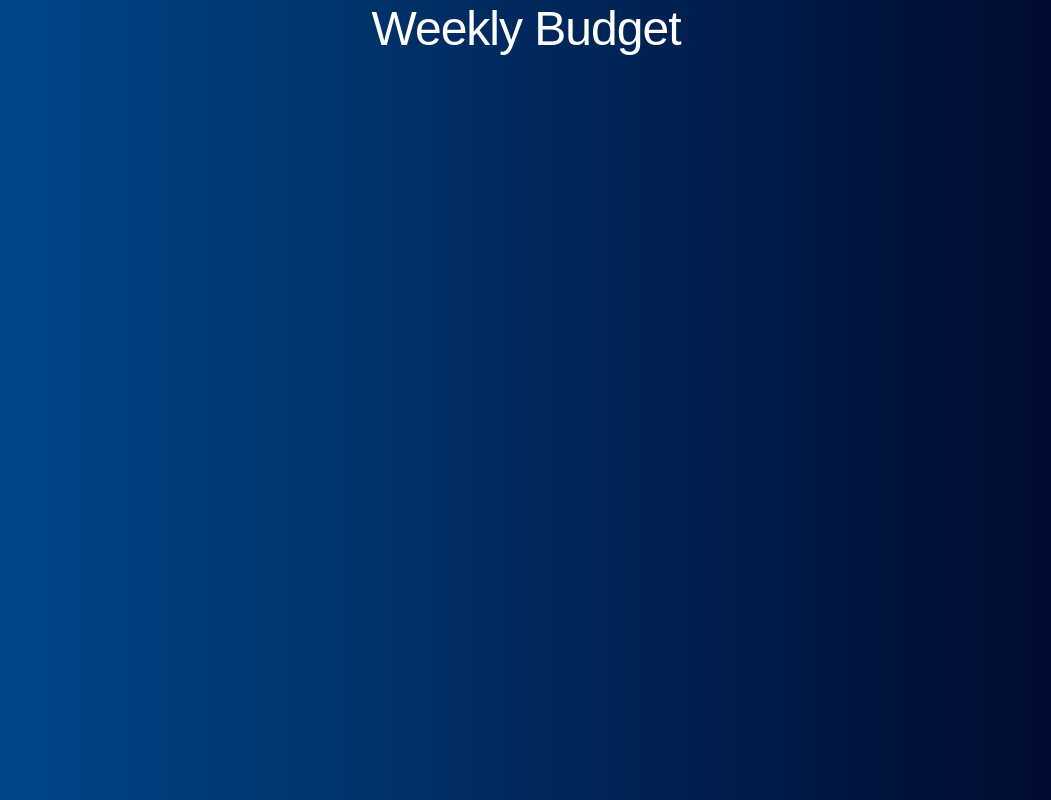
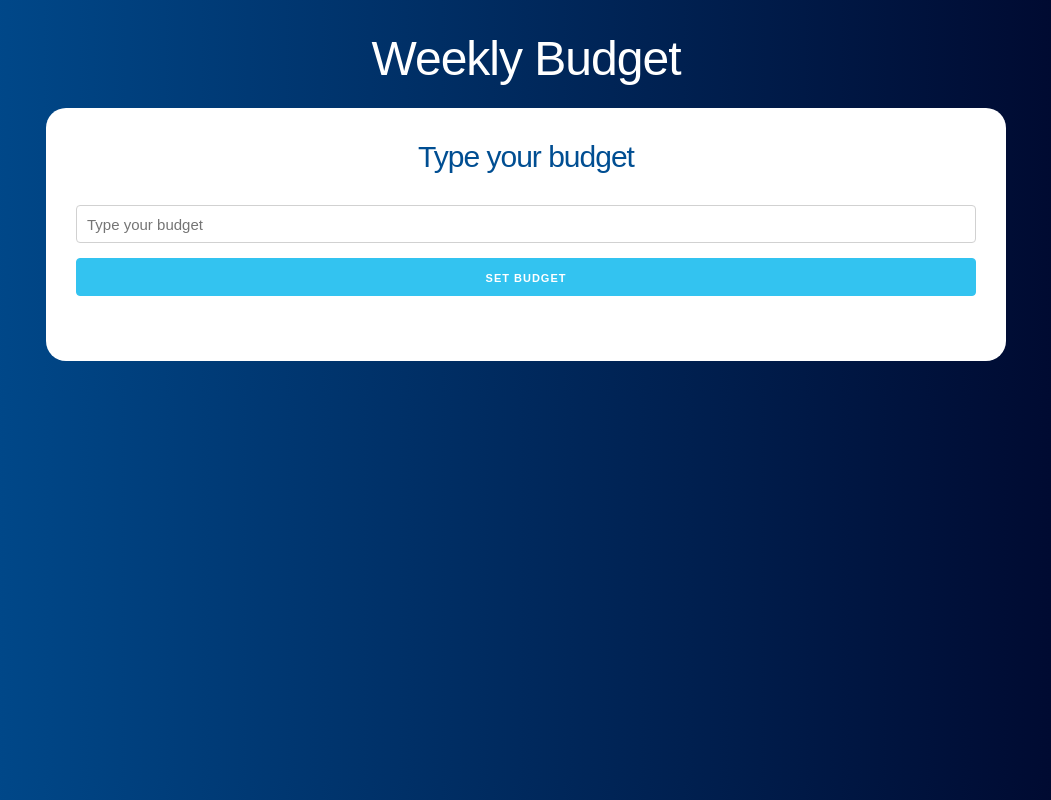
Before and after one commit to wmezadev/react-budget, a React (Create React App) app: page / in a window 1280 px wide. Shown: the whole page, without its empty margins (114-1165 px from the left). Built offline with nearby package versions, Linux system fonts and the light colour scheme.

Commit message:
Feat - Add Initial budget form

```diff
--- a/src/App.js
+++ b/src/App.js
@@ -1,8 +1,16 @@
 import React from 'react';
+import Question from './components/Question'
 
 function App() {
   return (
-    <h1>Weekly Budget</h1>
+    <div className="container">
+      <header>
+        <h1>Weekly Budget</h1>
+        <div className="main-content content">
+          <Question/>
+        </div>
+      </header>
+    </div>
   );
 }
 
--- /dev/null
+++ b/src/components/Question.jsx
@@ -0,0 +1,24 @@
+import React, { Fragment } from 'react';
+
+const Question = () => {
+    return (
+        <Fragment>
+            <h2>Type your budget</h2>
+            <form>
+                <input
+                    type="number"
+                    className="u-full-width"
+                    placeholder="Type your budget"
+                />
+                <button
+                    type="submit"
+                    className="button-primary u-full-width"
+                >
+                    Set budget
+                </button>
+            </form>
+        </Fragment>
+    );
+}
+
+export default Question;
```
